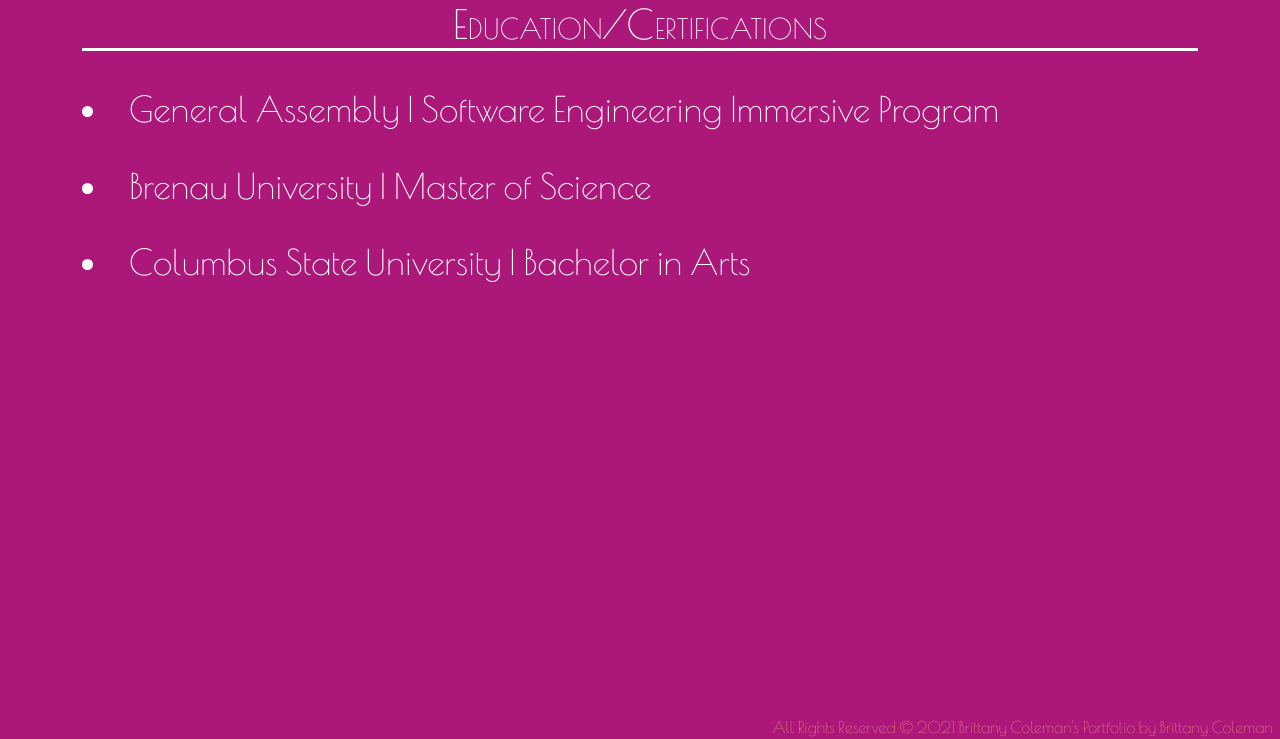
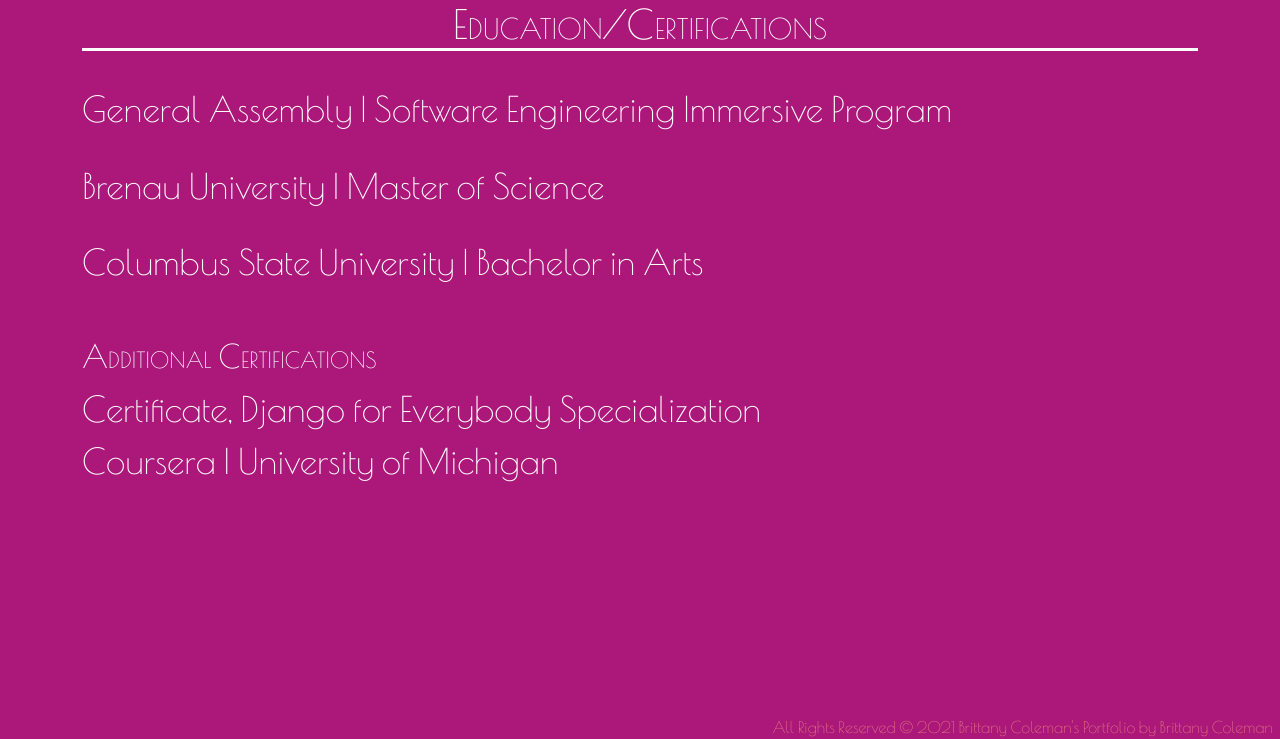
Before and after one commit to bcbell/portfolio, a Django app: page /portfolio/certifications/ in a window 1280 px wide. Shown: the part 61-800 px from the top of the page. Run offline with Django 3.2, Linux system fonts and the light colour scheme; some libraries are stand-ins or nearby versions.

Commit message:
Updated certification page

```diff
--- a/main_app/static/css/style.css
+++ b/main_app/static/css/style.css
@@ -293,10 +293,21 @@ h1.certificationsPage{
     font-variant-caps: small-caps;
     border-bottom: 3px solid white;
 }
+h2.certificationsPage{
+    text-align: left;
+    color: white;
+    font-variant-caps: small-caps;
+}
+ul.certificationsPage{
+    list-style-type: none;
+    padding: 0;
+    margin: 0;
+}
 li.certificationsPage{
     color: white;
-    font-size: 35px;
+    font-size: 35px
 }
+
 /* Connect Page */
 body.connectPage{
     background-color: #ac187a;
--- a/main_app/templates/certifications_page.html
+++ b/main_app/templates/certifications_page.html
@@ -3,12 +3,18 @@
 <body class="certificationsPage">
     <h1 class='certificationsPage'> Education/Certifications</h1>
     <br/>
+    <ul class='certificationsPage'>
     <li class='certificationsPage'>General Assembly | Software Engineering Immersive Program </li>
     <br/>
     <li class='certificationsPage'>Brenau University | Master of Science </li>
     <br/>
     <li class='certificationsPage'>Columbus State University | Bachelor in Arts</li>
-
+   <br/>
+   <br/>
+<h2 class='certificationsPage'> Additional Certifications</h2>
+   <li class='certificationsPage'>Certificate, Django for Everybody Specialization
+   <p>Coursera | University of Michigan</p></li>
+   </ul>
 </body>
 
 {% endblock%}
```
